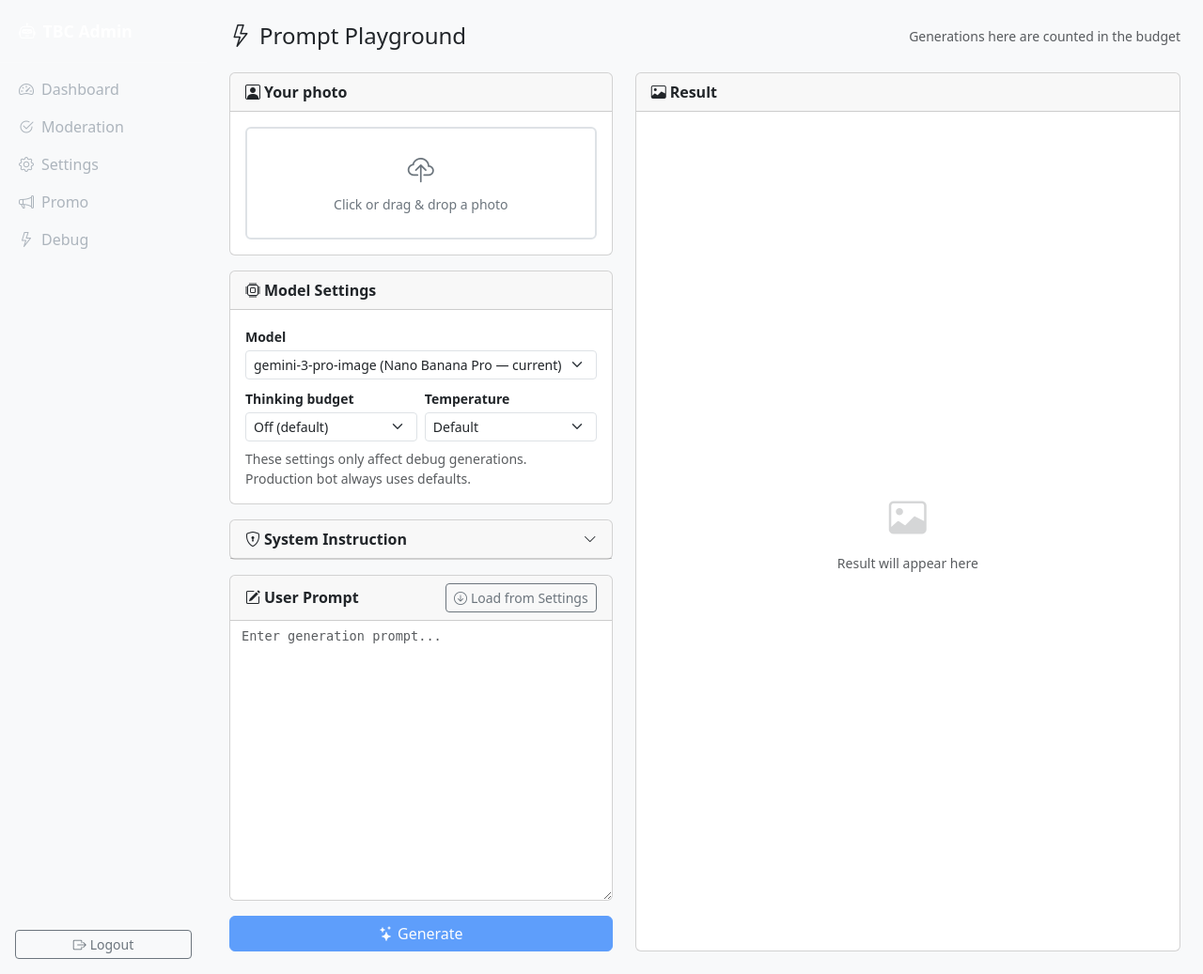
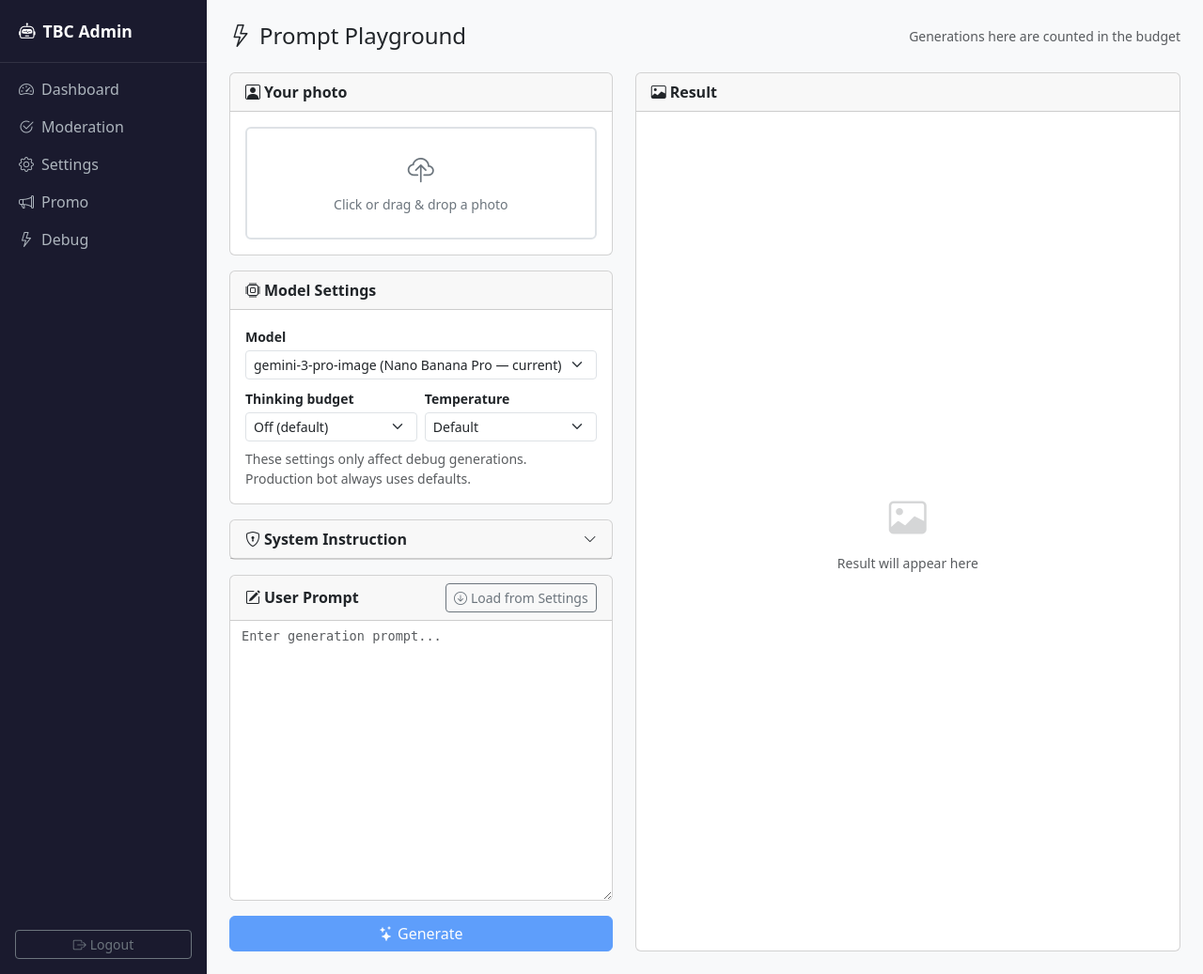
Before and after one commit to mikitavalkunovich-innowise/TBC-Ambassador-Bot, a FastAPI app: template app/admin/templates/debug.html in a window 1280 px wide. Shown: the whole page at 94% size. Run offline with FastAPI, Linux system fonts and the light colour scheme; the template is opened without the code that fills it, so the values that code supplies are empty; parts of the project's set-up code (start-up, migrations or seed data) failed here and were passed over.

Commit message:
Fix dark sidebar background on desktop with offcanvas-lg.
Bootstrap sets offcanvas background to transparent at lg+; restore the admin sidebar color via CSS variables and a media query override.

Co-authored-by: Cursor <cursoragent@cursor.com>

```diff
--- a/app/admin/templates/base.html
+++ b/app/admin/templates/base.html
@@ -8,7 +8,21 @@
   <link href="https://cdn.jsdelivr.net/npm/bootstrap-icons@1.11.3/font/bootstrap-icons.min.css" rel="stylesheet">
   <style>
     body { background: #f8f9fa; }
-    .sidebar { width: 220px; min-height: 100vh; background: #1a1a2e; flex-shrink: 0; }
+    .sidebar {
+      width: 220px;
+      min-height: 100vh;
+      background: #1a1a2e;
+      flex-shrink: 0;
+      --bs-offcanvas-bg: #1a1a2e;
+      --bs-offcanvas-color: #fff;
+      --bs-offcanvas-border-color: rgba(255, 255, 255, .1);
+    }
+    @media (min-width: 992px) {
+      /* offcanvas-lg resets bg to transparent on desktop — restore sidebar color */
+      .sidebar.offcanvas-lg {
+        background-color: #1a1a2e !important;
+      }
+    }
     .sidebar .nav-link { color: #adb5bd; padding: .5rem 1.25rem; border-radius: 0; }
     .sidebar .nav-link:hover, .sidebar .nav-link.active { color: #fff; background: rgba(255,255,255,.1); }
     .sidebar .brand { color: #fff; font-weight: 700; font-size: 1.1rem; padding: 1.25rem; border-bottom: 1px solid rgba(255,255,255,.1); }
```
